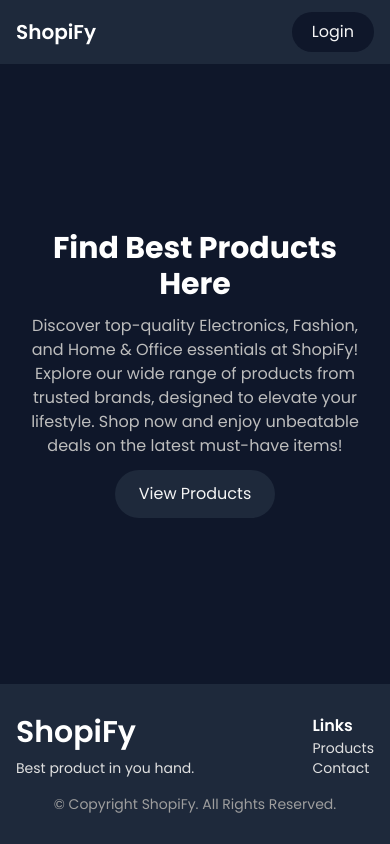
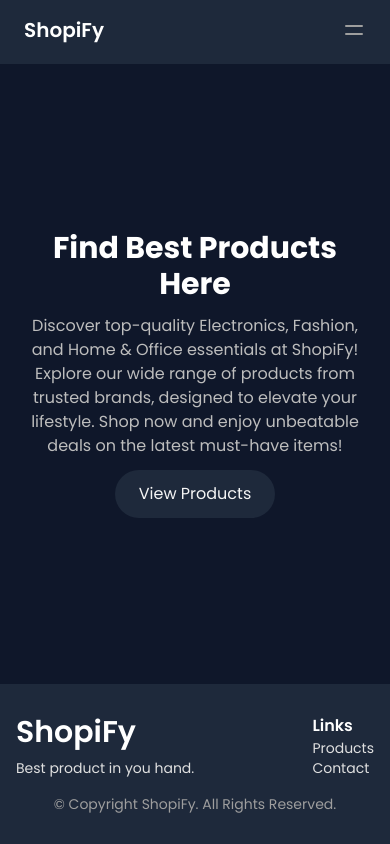
Before and after one commit to Sadiqur057/Shopify-Client, a React (Vite) app: page / in a window 390 px wide. Built offline with nearby package versions, Linux system fonts and the light colour scheme; no server answers.

Commit message:
added responsive navbar

```diff
--- a/src/pages/shared/Navbar.jsx
+++ b/src/pages/shared/Navbar.jsx
@@ -1,10 +1,11 @@
-import { useContext } from "react";
+import { useContext, useState } from "react";
 import { AuthContext } from "../../provider/AuthProvider";
-import { useNavigate, Link } from "react-router-dom";
+import { useNavigate, Link, NavLink } from "react-router-dom";
 const Navbar = () => {
   const { user, loading, logOut } = useContext(AuthContext);
 
   const navigate = useNavigate()
+  const [isOpen, setIsOpen] = useState(false);
 
   const handleLogout = () => {
     logOut()
@@ -13,22 +14,129 @@ const Navbar = () => {
       })
       .catch(error => console.log(error))
   }
+  const activeStyles =
+    "text-gray-200 hover:text-blue-500";
+  const inactiveStyles =
+    "text-gray-400 hover:text-blue-500";
 
-  return (
-    <div className="bg-secondary h-16 flex px-4 sm:px-10 justify-between items-center">
-      <Link to="/">
-        <h2 className="text-white font-semibold text-xl">ShopiFy</h2>
-      </Link>
+  const navList = (
+    <>
+      <NavLink
+        to="/"
+        className={({ isActive }) => (isActive ? activeStyles : inactiveStyles)}
+      >
+        Home
+      </NavLink>
+      <NavLink
+        to="/shop"
+        className={({ isActive }) => (isActive ? activeStyles : inactiveStyles)}
+      >
+        Shop
+      </NavLink>
       {
         loading && <p className="text-gray-300">Loading..</p>
       }
       {
-        user && <button onClick={handleLogout} className="bg-primary text-gray-100 px-5 py-2 rounded-3xl">Logout</button>
+        user && <button onClick={handleLogout} className="bg-blue-600 hover:bg-blue-500 text-gray-100 px-5 py-2 rounded-3xl">Logout</button>
       }
       {
-        !user && !loading && <Link to='/login'><button className="bg-primary text-gray-100 px-5 py-2 rounded-3xl">Login</button></Link>
+        !user && !loading && <Link to='/login'><button className="bg-blue-600 hover:bg-blue-500  text-gray-100 px-5 py-2 rounded-3xl">Login</button></Link>
       }
-    </div>
+    </>
+  );
+
+  return (
+    // <div className="bg-secondary h-16 flex px-4 sm:px-10 justify-between items-center">
+    //   <Link to="/">
+    //     <h2 className="text-white font-semibold text-xl">ShopiFy</h2>
+    //   </Link>
+    //   <div className="flex">
+    //     {navList}
+    //   </div>
+    // </div>
+    <nav className="relative bg-secondary h-16 flex sm:px-10">
+      <div className="md:container px-6 py-4 mx-auto md:flex md:justify-between md:items-center w-full">
+        <div className="flex items-center justify-between w-full">
+          <Link to="/">
+            <h2 className="text-white font-semibold text-xl">ShopiFy</h2>
+          </Link>
+          <div className="md:flex gap-4 hidden items-center">{navList}</div>
+          <div className="flex md:hidden">
+            <button
+              onClick={() => setIsOpen(!isOpen)}
+              type="button"
+              className="text-gray-500 dark:text-gray-200 hover:text-gray-600 dark:hover:text-gray-400 focus:outline-none focus:text-gray-600 dark:focus:text-gray-400"
+              aria-label="toggle menu"
+            >
+              {!isOpen ? (
+                <svg
+                  xmlns="http://www.w3.org/2000/svg"
+                  className="w-6 h-6"
+                  fill="none"
+                  viewBox="0 0 24 24"
+                  stroke="currentColor"
+                  strokeWidth="2"
+                >
+                  <path
+                    strokeLinecap="round"
+                    strokeLinejoin="round"
+                    d="M4 8h16M4 16h16"
+                  />
+                </svg>
+              ) : (
+                <svg
+                  xmlns="http://www.w3.org/2000/svg"
+                  className="w-6 h-6"
+                  fill="none"
+                  viewBox="0 0 24 24"
+                  stroke="currentColor"
+                  strokeWidth="2"
+                >
+                  <path
+                    strokeLinecap="round"
+                    strokeLinejoin="round"
+                    d="M6 18L18 6M6 6l12 12"
+                  />
+                </svg>
+              )}
+            </button>
+          </div>
+        </div>
+
+
+        <div className="md:hidden block">
+          <div
+            className={`absolute inset-x-0 z-20 mt-5 w-full px-4 py-4 transition-all duration-300 ease-in-out bg-secondary flex flex-col gap-1 ${isOpen ? "translate-x-0 opacity-100" : "opacity-0 -translate-x-full"
+              }`}
+          >
+              {navList}
+
+            <div className="flex justify-center md:block">
+              <button
+                className="relative text-gray-700 transition-colors duration-300 transform dark:text-gray-200 hover:text-gray-600 dark:hover:text-gray-300"
+
+              >
+                <svg
+                  className="w-5 h-5"
+                  viewBox="0 0 24 24"
+                  fill="none"
+                  xmlns="http://www.w3.org/2000/svg"
+                >
+                  <path
+                    d="M3 3H5L5.4 5M7 13H17L21 5H5.4M7 13L5.4 5M7 13L4.70711 15.2929C4.07714 15.9229 4.52331 17 5.41421 17H17M17 17C15.8954 17 15 17.8954 15 19C15 20.1046 15.8954 21 17 21C18.1046 21 19 20.1046 19 19C19 17.8954 18.1046 17 17 17ZM9 19C9 20.1046 8.10457 21 7 21C5.89543 21 5 20.1046 5 19C5 17.8954 5.89543 17 7 17C8.10457 17 9 17.8954 9 19Z"
+                    stroke="currentColor"
+                    strokeWidth="2"
+                    strokeLinecap="round"
+                    strokeLinejoin="round"
+                  />
+                </svg>
+                <span className="absolute top-0 left-0 p-1 text-xs text-white bg-blue-500 rounded-full"></span>
+              </button>
+            </div>
+          </div>
+        </div>
+      </div>
+    </nav>
   );
 };
 
--- a/src/routes/Routes.jsx
+++ b/src/routes/Routes.jsx
@@ -17,7 +17,7 @@ export const Routes = createBrowserRouter([
         element: <Home></Home>
       },
       {
-        path: '/products',
+        path: '/shop',
         element: <PrivateRoutes><Products></Products></PrivateRoutes>
       },
       {
```
